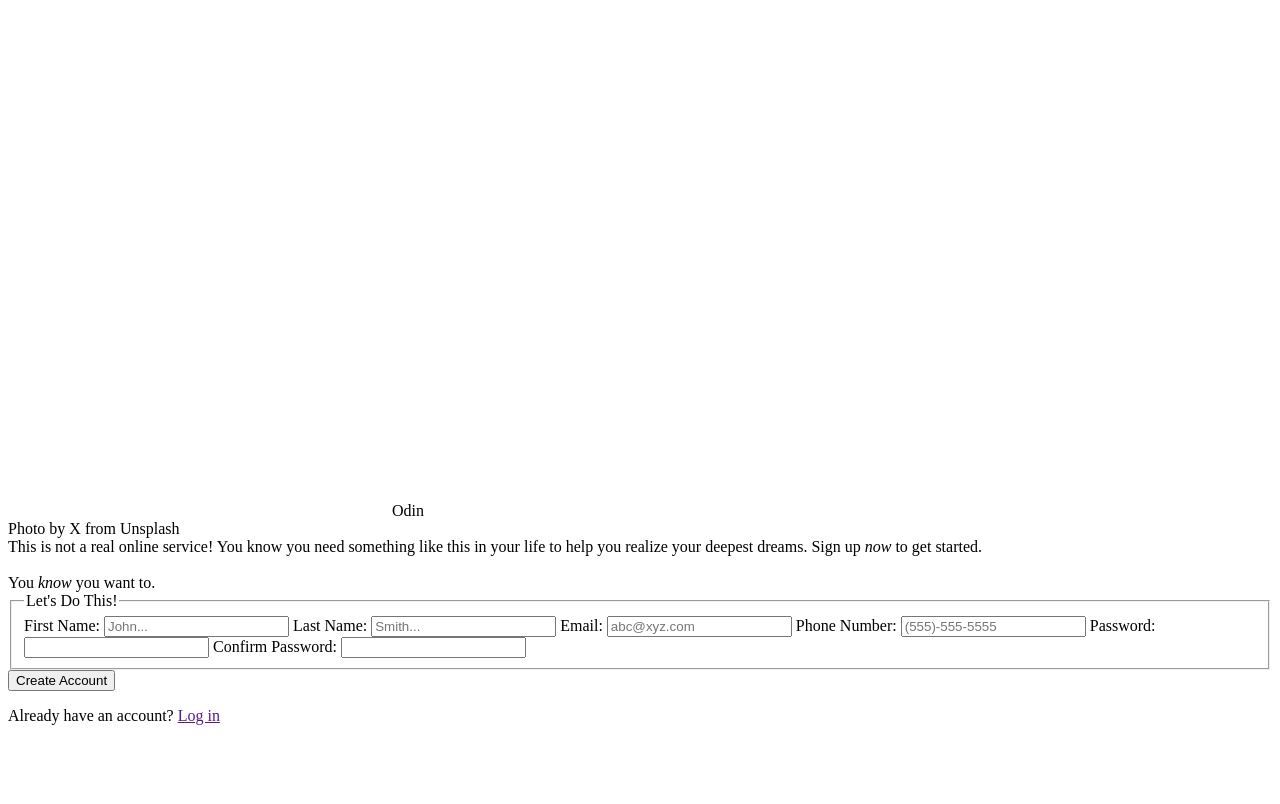
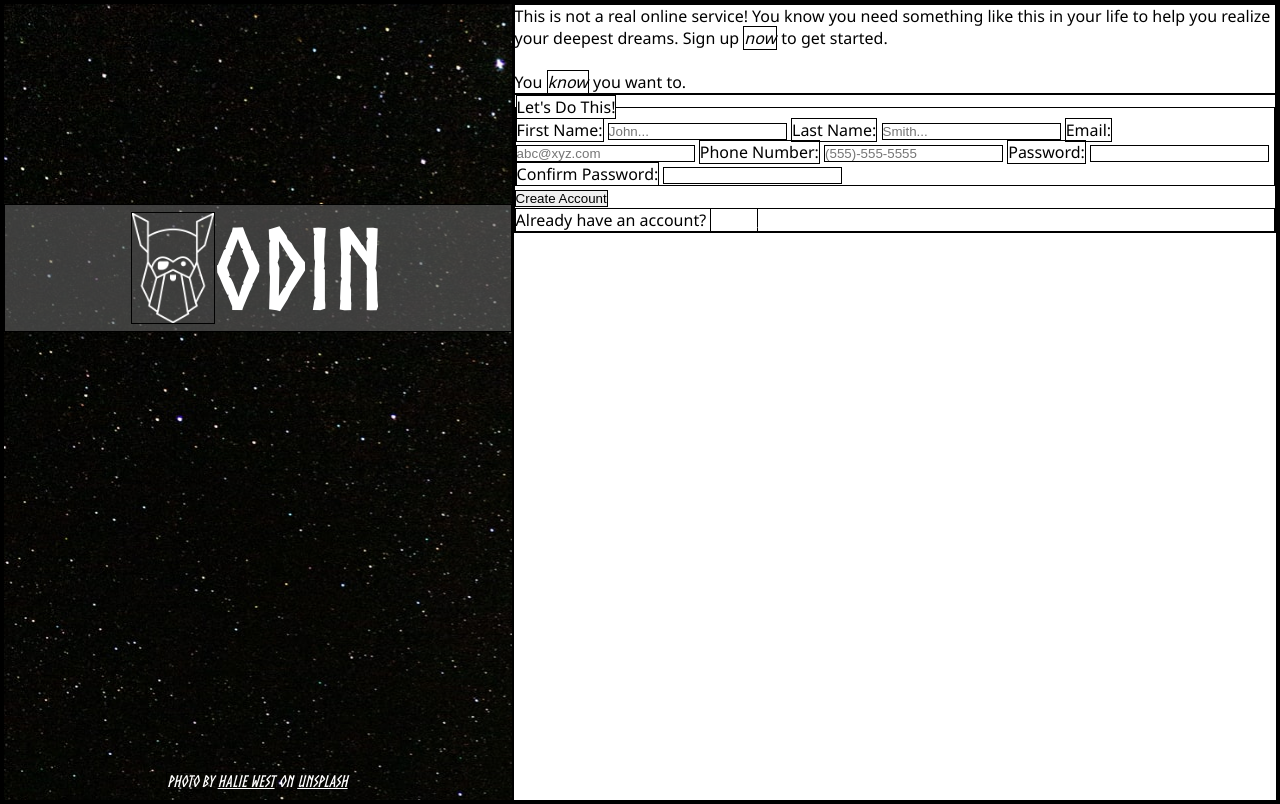
Before and after one commit to davidlate/signup-form, a plain HTML site: page index.html in a window 1280 px wide. Drawn offline with Linux system fonts and the light colour scheme.

Commit message:
Styled Left-hand side for desltop

```diff
--- a/index.html
+++ b/index.html
@@ -10,14 +10,14 @@
 </head>
 <body>
 
+    <section class="all">
         <div class="left">
-        <div class="logo"><img src="odin-lined.png" alt=""> Odin</div>
-        <div class="caption">Photo by X from Unsplash</div>
+            <div class="logo"><img src="images/odin-lined.png" alt="">   Odin</div>
+            <div class="caption">Photo by <a href="https://unsplash.com/@haliewestphoto?utm_source=unsplash&utm_medium=referral&utm_content=creditCopyText">Halie West</a> on <a href="https://unsplash.com/@haliewestphoto?utm_source=unsplash&utm_medium=referral&utm_content=creditCopyText">Unsplash</a>
+            </div>
 
         </div>
-
         <div class="right">
-
             <div class="intro">
                 This is not a real online service! You know
                 you need something like this in your life to help
@@ -27,36 +27,28 @@
                 <br>
                 You <em>know</em> you want to.
             </div>
-
-
             <form action="example.com/path" method="post">
                     <fieldset>
                         <legend>Let's Do This!</legend>
-
                         <label for="first-name">First Name:</label>
                         <input type="text" placeholder="John..." id="First Name" name = "first-name">
-
                         <label for="last-name" >Last Name:</label>
                         <input type="text" placeholder="Smith..." id="last-name" name = "last-name">
-
                         <label for="email" >Email:</label>
                         <input type="email" placeholder="abc@xyz.com" id="email" name = "email">
-
                         <label for="phone">Phone Number:</label>
                         <input type="text" placeholder="(555)-555-5555" id="First Name" name="phone">
 
                         <label for="password">Password:</label>
                         <input type="password" id="password">
-
                         <label for="password2">Confirm Password:</label>
                         <input type="password" id="password2">
                     </fieldset>
-
                     <button type="submit">Create Account</button>
-
                     <p>Already have an account? <a href="">Log in</a></p>
             </form>
         </div>
+    </section>
 
 
 
--- a/style.css
+++ b/style.css
@@ -0,0 +1,78 @@
+@font-face {
+    font-family: 'Norse';
+    src: url('/fonts/Norse-Bold.otf')  format('truetype');
+  }
+
+  @font-face {
+    font-family: 'NotoSans';
+    src: url(/fonts/NotoSans-Regular.ttf)  format('truetype');
+  }
+
+*{
+    box-sizing: border-box;
+    border: 1px solid black;
+    margin: 0px;
+    padding: 0px;
+
+}
+
+:root{
+    --logo-height: clamp(6rem, 10vw, 7rem);
+
+    /* --logo-banner-height: clamp(, 9vw, 8rem); */
+    --logo-banner-height: calc(var(--logo-height) + 1rem);
+}
+
+a{
+    color: white;
+}
+
+.all{
+    display: flex;
+    flex-direction: row;
+    height: 100vh;
+}
+
+.left{
+    font-family: Norse, Arial, Helvetica, sans-serif;
+    color: white;
+    position: relative;
+    width: 40%;
+    height: 100%;
+    background: url("images/halie-west-night-sky.jpg");
+    display: flex;
+    justify-content: center;
+}
+
+.caption{
+    color: white;
+    text-decoration: none;
+    position: absolute;
+    bottom: 10px;
+    margin: auto;
+    font-style: italic;
+    font-size: 1rem;
+}
+
+.logo{
+    font-size: var(--logo-height);
+    height: var(--logo-banner-height);
+    background-color: rgba(100, 100, 100, 0.6);
+    width: 100%;
+    text-align: center;
+    display: flex;
+    justify-content: center;
+    align-items: center;
+    margin-top: 25vh;
+}
+.logo>img{
+    height: var(--logo-height);
+}
+
+
+
+.right{
+    font-family: NotoSans, Arial, Helvetica, sans-serif;
+    width: 60%;
+    height: 100%;
+}
```
Also changed, not shown: fonts/Norse-Bold.otf (added), fonts/NotoSans-Regular.ttf (added), images/halie-west-night-sky.jpg (added), images/odin-lined.png (renamed from odin-lined.png). Lines whose indentation alone changed are shown as unchanged.
